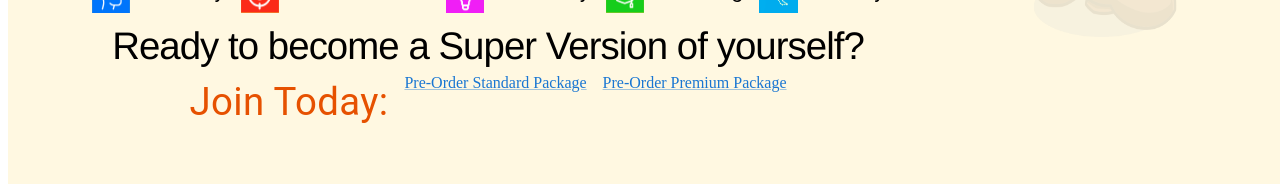
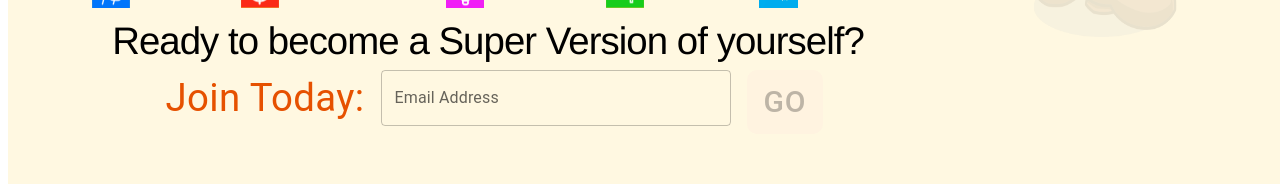
Before and after one commit to MNPCMW6444/neurobica-sites-landingpage, a React (Create React App) app: page / in a window 1280 px wide. Shown: the part 577-761 px from the top of the page. Built offline with nearby package versions, Linux system fonts and the light colour scheme; no server answers.

Commit message:
Update Register.tsx

```diff
--- a/src/Register.tsx
+++ b/src/Register.tsx
@@ -297,7 +297,7 @@ export default function Register({ l, user }: any) {
               Join Today:
             </InputLabel>
           </Grid>
-          {user ? (
+          {user === null ? (
             <>
               {" "}
               <Grid item>
```
